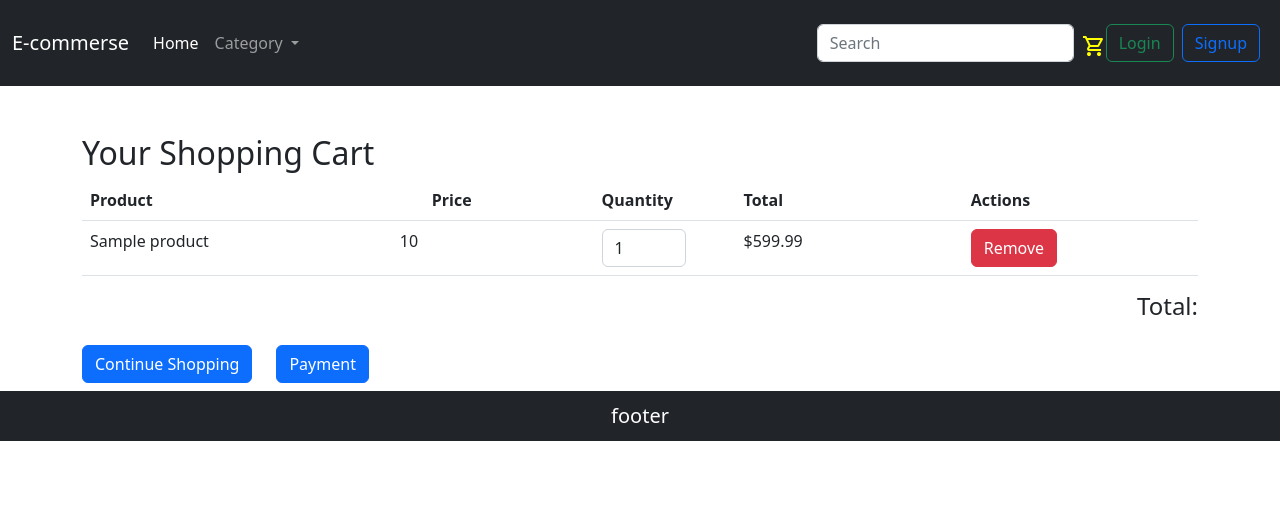
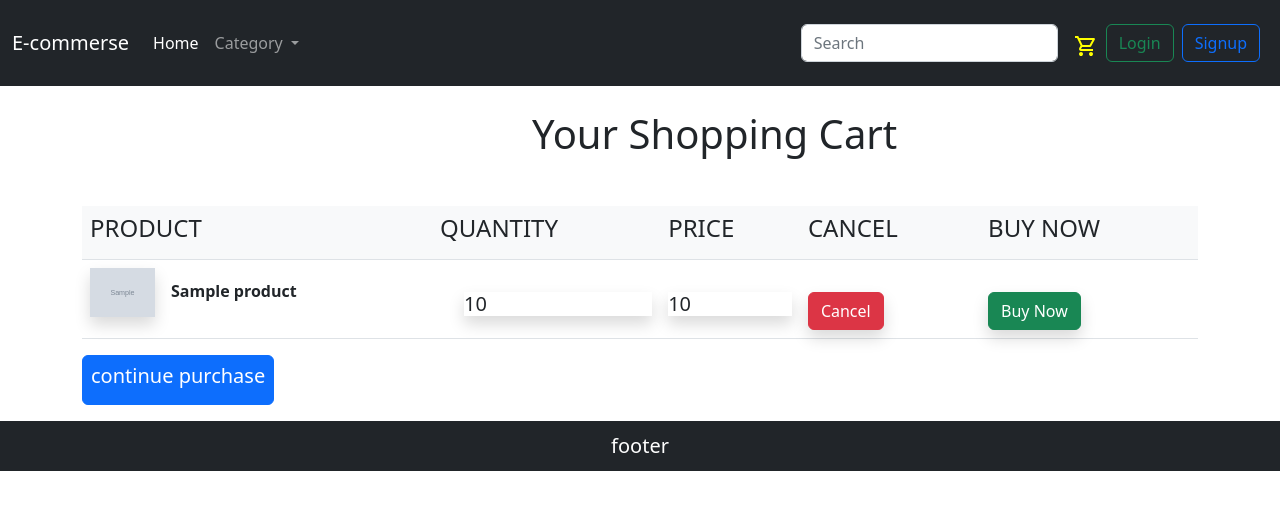
Before and after one commit to Binshabs/Ecommerce, a Django app: template Todoproject/templates/cart.html in a window 1280 px wide. Shown: the top 510 px of the page. Run offline with Django 5.2, Linux system fonts and the light colour scheme; the template is opened without the code that fills it: most values are stand-ins (such as "Sample title", 1, 10 or a date in 2020); grey boxes marked "Sample" are stand-in pictures.

Commit message:
new file

```diff
--- a/Todoproject/templates/cart.html
+++ b/Todoproject/templates/cart.html
@@ -1,51 +1,55 @@
+
+
 {% extends 'base.html' %}
 {% load static %}
 {% block content %}
-
-<div class="container mt-5 mb-2">
-    <h2>Your Shopping Cart</h2>
-    <table class="table">
-        <thead>
-            <tr>
-                <th scope="col">Product</th>
-                <th scope="col" style="padding-left: 40px;">Price</th>
-                <th scope="col" width="100px">Quantity</th>
-                <th scope="col" style="padding-left: 50px;">Total</th>
-                <th scope="col">Actions</th>
+<div class="container text-align:center">
+<div class="row ">
+    <div class="col-lg-12 ">
+        <h1 class="yr mt-4 mb-5 " style="padding-left: 450px;">Your Shopping Cart</h1>
+        <table class="tbl table w-100">
+            <thead class="thead-light">
+                <tr class="trr bg-light">
+                    <th scope="col" style="width: 350px;">
+                        <h4>PRODUCT</h4>
+                    </th>
+                    <th scope="col">
+                        <h4>QUANTITY</h4>
+                    </th>
+                    <th scope="col">
+                        <h4>PRICE</h4>
+                    </th>
+                    <th scope="col">
+                        <h4>CANCEL</h4>
+                    </th>
+                    <th scope="col">
+                        <h4>BUY NOW</h4>
+                    </th>
                 </tr>
             </thead>
             <tbody>
-            {% for i in cart %}
                 <tr>
-                <td>{{i.product}}</td>
-                <td>{{i.price}}</td>
+                    {% for cartitem in cart %}
+                    <th scope="row">
+                        <img class="crtimg me-3 shadow" style="width: 65px;" src="{{cartitem.product.image.url}}" alt="">{{cartitem.product}}
+                    </th>
                     <td>
-                    <input type="number" value="1" min="1" class="form-control">
+                        <h5 class="mt-4 ms-4 shadow">{{cartitem.quantity}}</h5>
                     </td>
-                <td style="padding-left: 50px;">$599.99</td>
                     <td>
-                    <button class="btn btn-danger">Remove</button>
+                        <h5 class="mt-4 shadow">{{cartitem.product.price}}</h5>
                     </td>
+                    <td><a href="" class="btn btn-danger mt-4 shadow">Cancel</a></td>
+                    <td><button class="btn btn-success mt-4 shadow">Buy Now</button></td>
                 </tr>
                 {% endfor %}
-
             </tbody>
         </table>
-
-    <div class="row justify-content-end">
-        <div class="col-auto">
-            <h4>Total:</h4>
-        </div>
     </div>
 
-    <div class="row mt-3">
-        <div class="col-auto">
-            <a href="{% url 'shop:home' %}" class="btn btn-primary">Continue Shopping</a>
 </div>
-        <div class="col-auto">
-            <a href="#" class="btn btn-primary">Payment</a>
+<a href="{% url 'shop:home' %}" class="purch btn btn-primary pt-2 pb-2 ps-2 pe-2 mb-3">
+    <h5>continue purchase</h5>
+</a>
 </div>
-    </div>
-</div>
-
 {% endblock %}
--- a/Todoproject/templates/nav.html
+++ b/Todoproject/templates/nav.html
@@ -166,7 +166,7 @@
       <form class="d-flex" role="search" action="{% url 'searchapp:searchproduct' %}" method="GET">
         <input class="form-control me-2 mt-3 mb-3" type="search"  name="q" placeholder="Search" aria-label="Search">
 
-        <a class="pt-4" href="{% url 'cartapp:displaycart' %}"><svg xmlns="http://www.w3.org/2000/svg" height="24" viewBox="0 -960 960 960" width="24"><path fill="yellow" d="M280-80q-33 0-56.5-23.5T200-160q0-33 23.5-56.5T280-240q33 0 56.5 23.5T360-160q0 33-23.5 56.5T280-80Zm400 0q-33 0-56.5-23.5T600-160q0-33 23.5-56.5T680-240q33 0 56.5 23.5T760-160q0 33-23.5 56.5T680-80ZM246-720l96 200h280l110-200H246Zm-38-80h590q23 0 35 20.5t1 41.5L692-482q-11 20-29.5 31T622-440H324l-44 80h480v80H280q-45 0-68-39.5t-2-78.5l54-98-144-304H40v-80h130l38 80Zm134 280h280-280Z"/></svg></a>
+        <a class="pt-4" href="{% url 'cartapp:displaycart' %}"><svg xmlns="http://www.w3.org/2000/svg" height="24" viewBox="0 -960 960 960" width="40"><path fill="yellow" d="M280-80q-33 0-56.5-23.5T200-160q0-33 23.5-56.5T280-240q33 0 56.5 23.5T360-160q0 33-23.5 56.5T280-80Zm400 0q-33 0-56.5-23.5T600-160q0-33 23.5-56.5T680-240q33 0 56.5 23.5T760-160q0 33-23.5 56.5T680-80ZM246-720l96 200h280l110-200H246Zm-38-80h590q23 0 35 20.5t1 41.5L692-482q-11 20-29.5 31T622-440H324l-44 80h480v80H280q-45 0-68-39.5t-2-78.5l54-98-144-304H40v-80h130l38 80Zm134 280h280-280Z"/></svg></a>
       </form>
 
       <div class="d-flex">
```
Also changed, not shown: Todoproject/db.sqlite3, Todoproject/media/product/oppo_a59_5g.webp (added), Todoproject/media/product/oppo_reno_8t_5g.webp (added), Todoproject/static/images/oppo a59 5g.webp (added), Todoproject/static/images/oppo reno 8t 5g.webp (added). Lines whose indentation alone changed are shown as unchanged.
